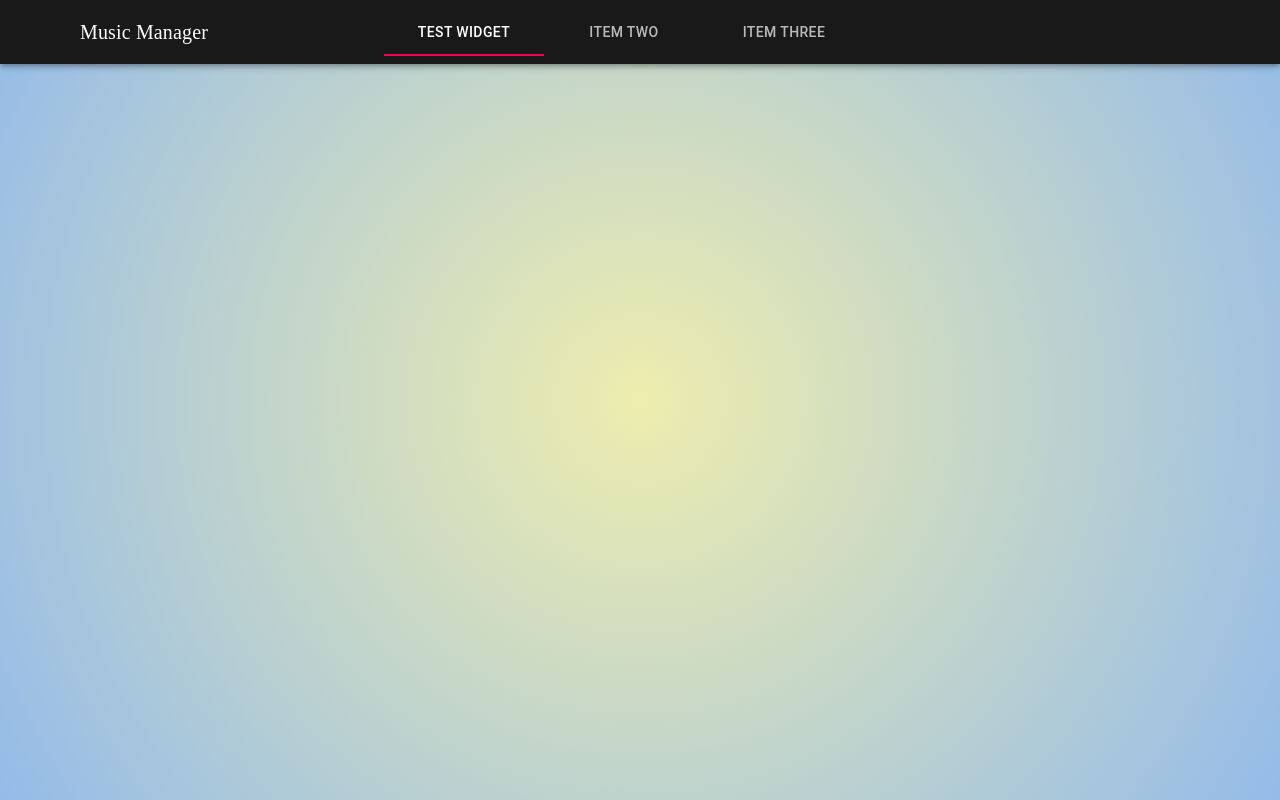
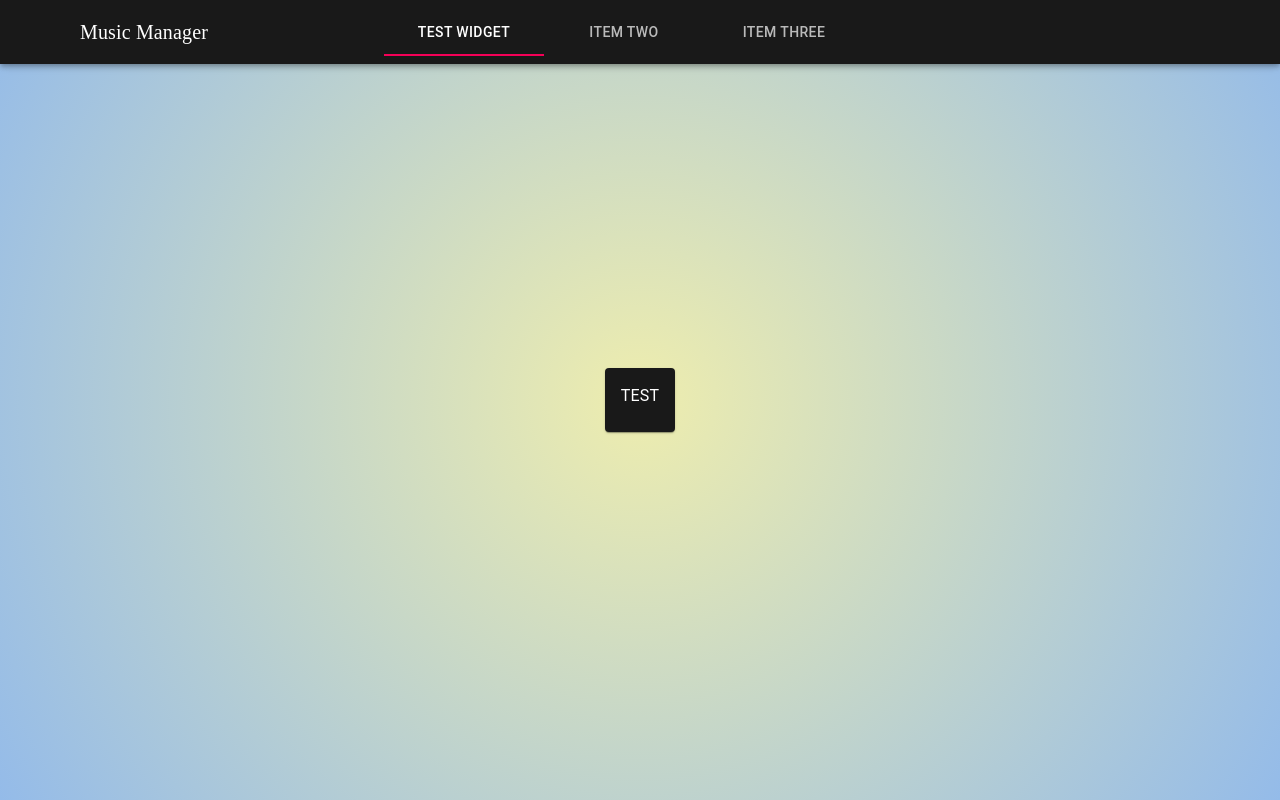
Before and after one commit to HodgePerformance/FBWM, a React (Create React App) app: page / in a window 1280 px wide. Built offline with nearby package versions, Linux system fonts and the light colour scheme.

Commit message:
Fixed widget container

```diff
--- a/src/components/dashboard/NavBar.js
+++ b/src/components/dashboard/NavBar.js
@@ -7,7 +7,10 @@ import Typography from "@material-ui/core/Typography";
 import WidgetContainer from "./WidgetContainer";
 import Tabs from "@material-ui/core/Tabs";
 import Tab from "@material-ui/core/Tab";
+import TestWidget from '../widgets/TestWidget';
+
 const drawerWidth = 240;
+let widgets = [{id:'test_widget', widget: TestWidget}];
 
 const useStyles = makeStyles(theme => ({
   root: {
@@ -90,6 +93,14 @@ const NavBar = () => {
   const [value, setValue] = React.useState(0);
 
   const handleChange = (event, newValue) => {
+    switch(newValue){
+      case 0:
+        widgets = [{id:'test_widget', widget: TestWidget}];
+        break;
+      default:
+        widgets = [{id:'test_widget', widget: TestWidget}];
+        break;
+    }
     setValue(newValue);
   };
 
@@ -98,17 +109,6 @@ const NavBar = () => {
       <CssBaseline />
       <AppBar position="fixed" className={classes.appBar}>
         <Toolbar>
-          {/* <IconButton
-            color="inherit"
-            aria-label="open drawer"
-            onClick={handleDrawerOpen}
-            edge="start"
-            className={clsx(classes.menuButton, {
-              [classes.hide]: open
-            })}
-          >
-            <MenuIcon />
-          </IconButton> */}
           <Typography className={classes.title} variant="h6" noWrap>
             Music Manager
           </Typography>
@@ -124,31 +124,8 @@ const NavBar = () => {
           </Tabs>
         </Toolbar>
       </AppBar>
-      {/* <Drawer
-        variant="permanent"
-        className={clsx(classes.drawer, {
-          [classes.drawerOpen]: open,
-          [classes.drawerClose]: !open
-        })}
-        classes={{
-          paper: clsx({
-            [classes.drawerOpen]: open,
-            [classes.drawerClose]: !open
-          })
-        }}
-      >
-        <Toolbar variant="dense" className={classes.toolbar}>
-          <IconButton onClick={handleDrawerClose}>
-            {theme.direction === "rtl" ? (
-              <ChevronRightIcon />
-            ) : (
-              <ChevronLeftIcon />
-            )}
-          </IconButton>
-        </Toolbar>
-      </Drawer> */}
       <main className={classes.content}>
-        <WidgetContainer />
+        <WidgetContainer widgets={widgets}/>
       </main>
     </div>
   );
--- a/src/components/dashboard/WidgetContainer.js
+++ b/src/components/dashboard/WidgetContainer.js
@@ -1,11 +1,9 @@
 import React, { Component } from "react";
 import { Grid } from "@material-ui/core";
-import TestWidget from "../widgets/TestWidget";
-
-const widgets = [];
 
 class WidgetContainer extends Component {
   render() {
+    const { widgets } = this.props;
     return (
       <Grid container spacing={3}>
         {widgets.map(widget => (
```
Also changed, not shown: src/pages/Home.js (deleted), src/pages/Login.js (deleted).
